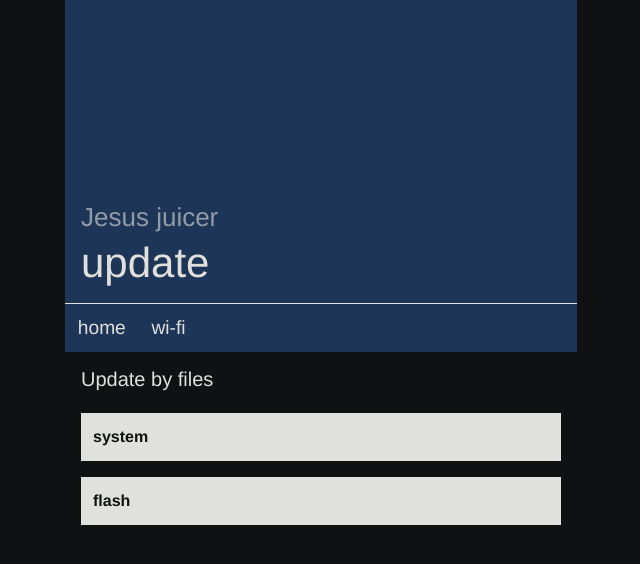
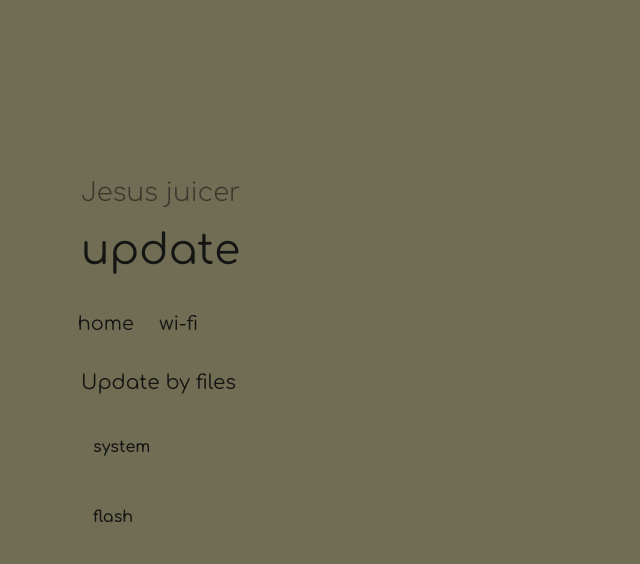
Before and after one commit to JohnCuba/JesusJuicer, a Vue app in the folder frontend/: page /update in a window 1280 px wide. Shown: the top 564 px of the page, without its empty margins (319-959 px from the left). Built offline with nearby package versions, Linux system fonts and the light colour scheme.

Commit message:
feat: daisyui setup

```diff
--- a/frontend/src/app.vue
+++ b/frontend/src/app.vue
@@ -1,3 +1,31 @@
 <template>
-  <RouterView />
+  <div class="bg-neutral">
+    <div class="min-h-dvh max-w-lg mx-auto flex flex-col">
+      <RouterView />
+    </div>
+  </div>
 </template>
+
+<style lang="css">
+@import url('https://fonts.googleapis.com/css2?family=Comfortaa:wght@300..700&display=swap');
+
+@import 'tailwindcss';
+@plugin "daisyui" {
+  themes:
+    lemonade --default,
+    forest --dark;
+}
+@plugin "daisyui/theme" {
+  name: 'lemonade';
+  default: true;
+  --color-neutral: #706d54;
+}
+
+:root {
+  --cardtitle-fs: var(--text-2xl);
+
+  --font-sans:
+    'Comfortaa', ui-sans-serif, system-ui, sans-serif, 'Apple Color Emoji', 'Segoe UI Emoji',
+    'Segoe UI Symbol', 'Noto Color Emoji';
+}
+</style>
--- a/frontend/src/assets/base.css
+++ /dev/null
@@ -1,17 +0,0 @@
-* {
-  font-family: Helvetica, sans-serif;
-  padding: 0;
-  margin: 0;
-  box-sizing: border-box;
-}
-
-body {
-  min-height: 100dvh;
-  max-width: 512px;
-  margin: 0 auto;
-  display: flex;
-  flex-direction: column;
-  font-family: Helvetica, sans-serif;
-  background-color: var(--palette-neutral);
-  color: var(--palette-contrast);
-}
--- a/frontend/src/assets/theme-default.css
+++ /dev/null
@@ -1,11 +0,0 @@
-:root {
-  --palette-main: #1d3557;
-  --palette-secondary: #a9d487;
-  --palette-contrast: #e0e1dd;
-
-  --palette-neutral: #0f1112;
-  --palette-success: mediumseagreen;
-  --palette-warning: #ed9b27;
-  --palette-danger: #e35b4e;
-  --palette-info: #3273d6;
-}
--- a/frontend/src/main.ts
+++ b/frontend/src/main.ts
@@ -1,9 +1,6 @@
 import { createApp } from 'vue'
 import App from './app.vue'
 import router from './router'
-
-import '@/assets/theme-default.css'
-import '@/assets/base.css'
 
 const app = createApp(App)
 
--- a/frontend/vite.config.ts
+++ b/frontend/vite.config.ts
@@ -5,6 +5,7 @@ import vueDevTools from 'vite-plugin-vue-devtools'
 import gzipPlugin from 'rollup-plugin-gzip'
 import cleanPlugin from 'rollup-plugin-delete'
 import svgLoader from 'vite-svg-loader'
+import tailwindcss from '@tailwindcss/vite'
 
 // https://vite.dev/config/
 export default defineConfig({
@@ -12,6 +13,7 @@ export default defineConfig({
     vue(),
     vueDevTools(),
     svgLoader(),
+    tailwindcss(),
     gzipPlugin({
       customCompression: (content: string | Buffer) => Buffer.from(Bun.gzipSync(content)),
     }),
```
Also changed, not shown: frontend/package.json (+9 -6 lines).
